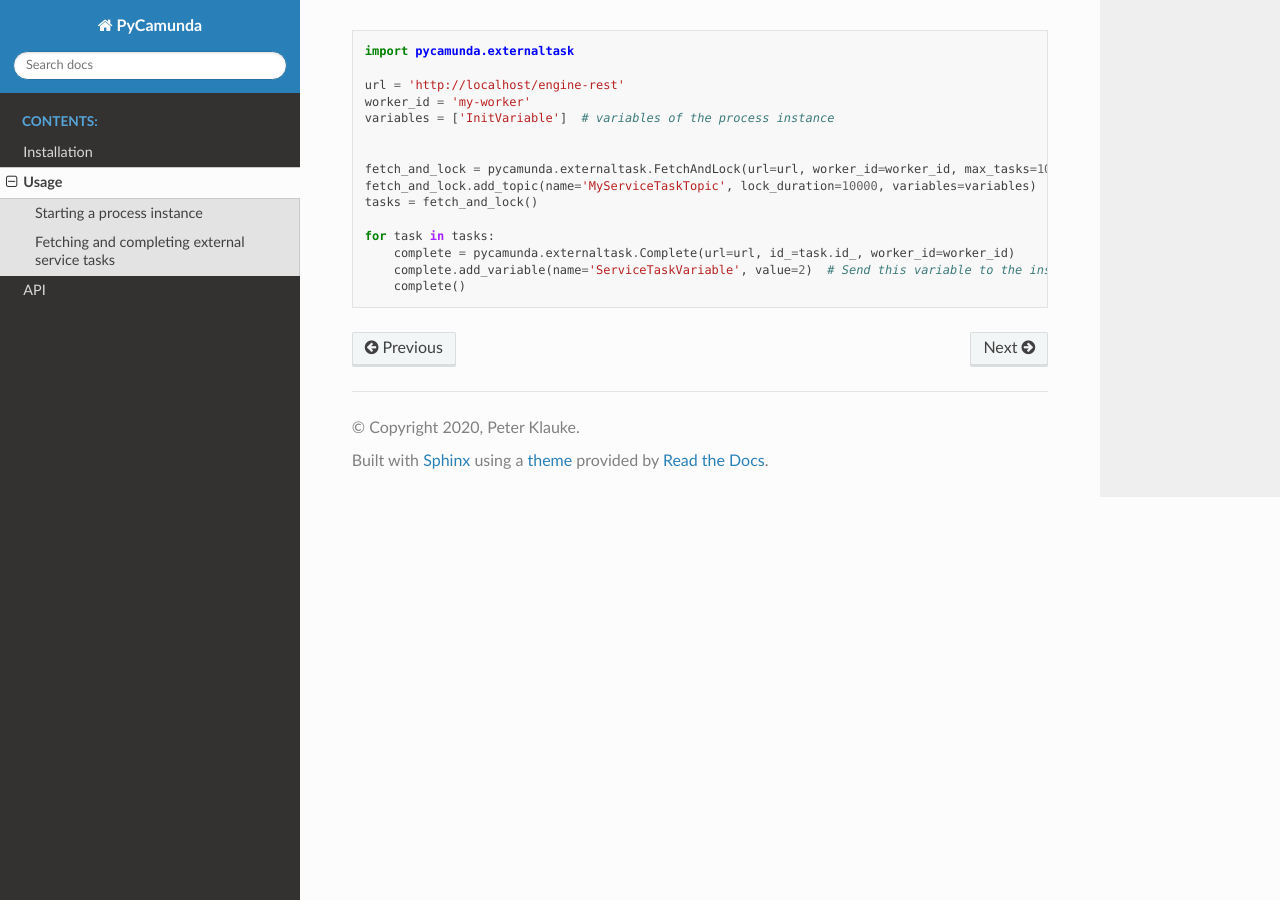
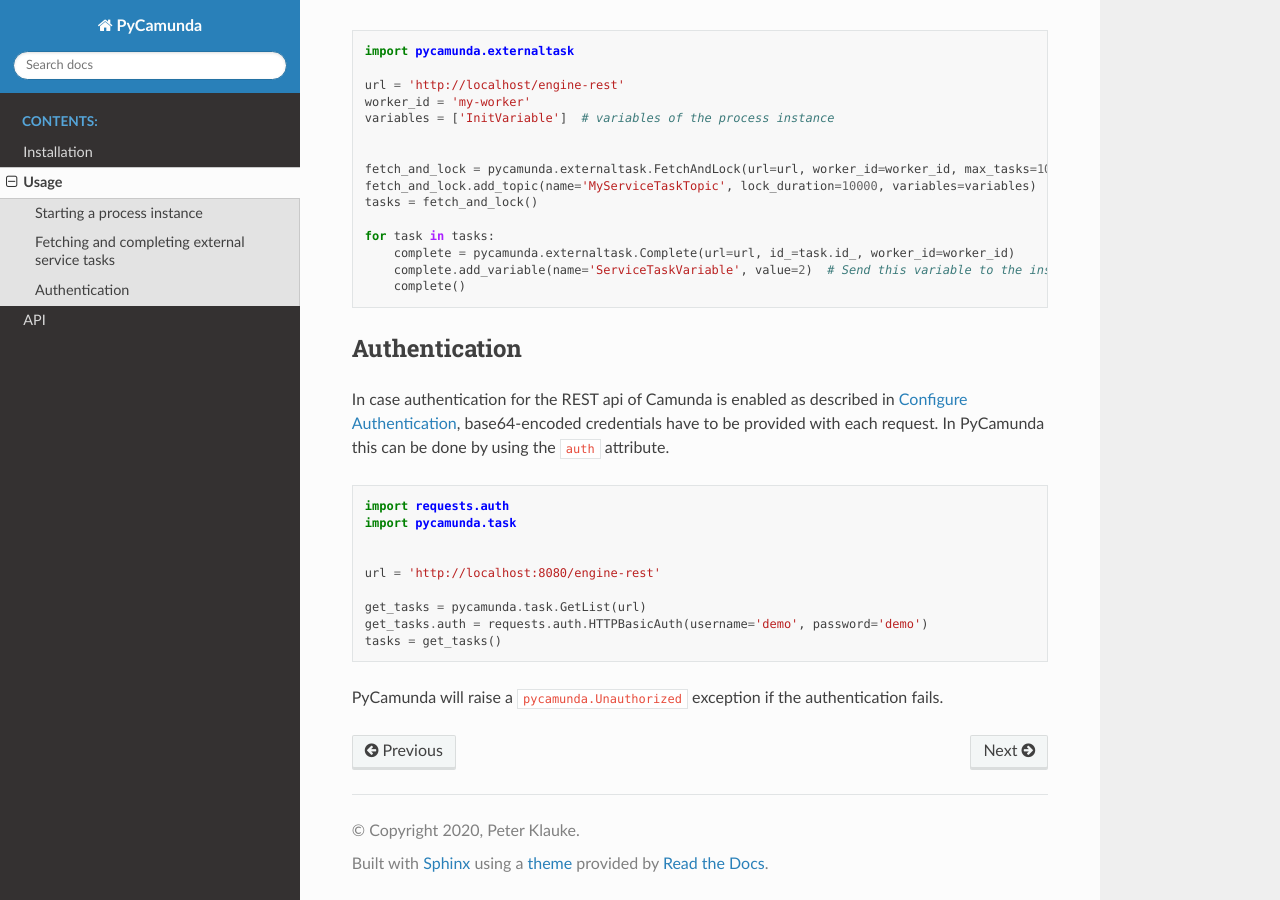
Before and after one commit to pklauke/pycamunda, a Sphinx documentation site: the page built from docs/src/usage.md, in a window 1280 px wide and 900 px high, scrolled down 862 px. Built offline with Sphinx 7.4.7 and the Read the Docs theme 2.0.0, drawn with Linux system fonts in a browser that asks for light colours.

Commit message:
Add authentication information to documentation.

````diff
--- a/docs/src/usage.md
+++ b/docs/src/usage.md
@@ -51,3 +51,22 @@ for task in tasks:
     complete.add_variable(name='ServiceTaskVariable', value=2)  # Send this variable to the instance
     complete()
 ```
+
+## Authentication
+
+In case authentication for the REST api of Camunda is enabled as described in
+<a href="https://docs.camunda.org/manual/latest/reference/rest/overview/authentication/">Configure Authentication</a>,
+base64-encoded credentials have to be provided with each request. In PyCamunda this can be done
+by using the `auth` attribute.
+```python
+import requests.auth
+import pycamunda.task
+
+
+url = 'http://localhost:8080/engine-rest'
+
+get_tasks = pycamunda.task.GetList(url)
+get_tasks.auth = requests.auth.HTTPBasicAuth(username='demo', password='demo')
+tasks = get_tasks()
+```
+PyCamunda will raise a `pycamunda.Unauthorized` exception if the authentication fails.
````
